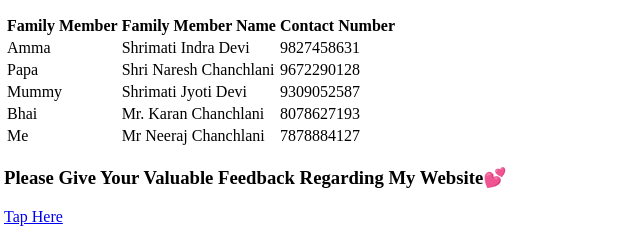
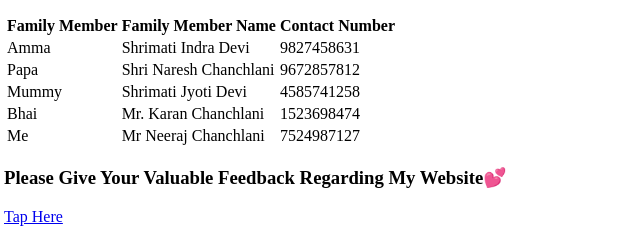
Before and after one commit to neeraj291020/Meri-Duniya, a plain HTML site: page index.html in a window 1280 px wide. Shown: the part 556-794 px from the top of the page, 4-644 px from the left. Drawn offline with Linux system fonts and the light colour scheme.

Commit message:
update index.html

```diff
--- a/index.html
+++ b/index.html
@@ -33,22 +33,22 @@
                 <tr>
                     <td>Papa</td>
                     <td>Shri Naresh Chanchlani</td>
-                    <td>9672290128</td>
+                    <td>9672857812</td>
                 </tr>
                 <tr>
                     <td>Mummy</td>
                     <td>Shrimati Jyoti Devi</td>
-                    <td>9309052587</td>
+                    <td>4585741258</td>
                 </tr>
                 <tr>
                     <td>Bhai</td>
                     <td>Mr. Karan Chanchlani</td>
-                    <td>8078627193</td>
+                    <td>1523698474</td>
                 </tr>
                 <tr>
                     <td>Me</td>
                     <td>Mr Neeraj Chanchlani</td>
-                    <td>7878884127</td>
+                    <td>7524987127</td>
                 </tr>
         </table>
     </div>
```
